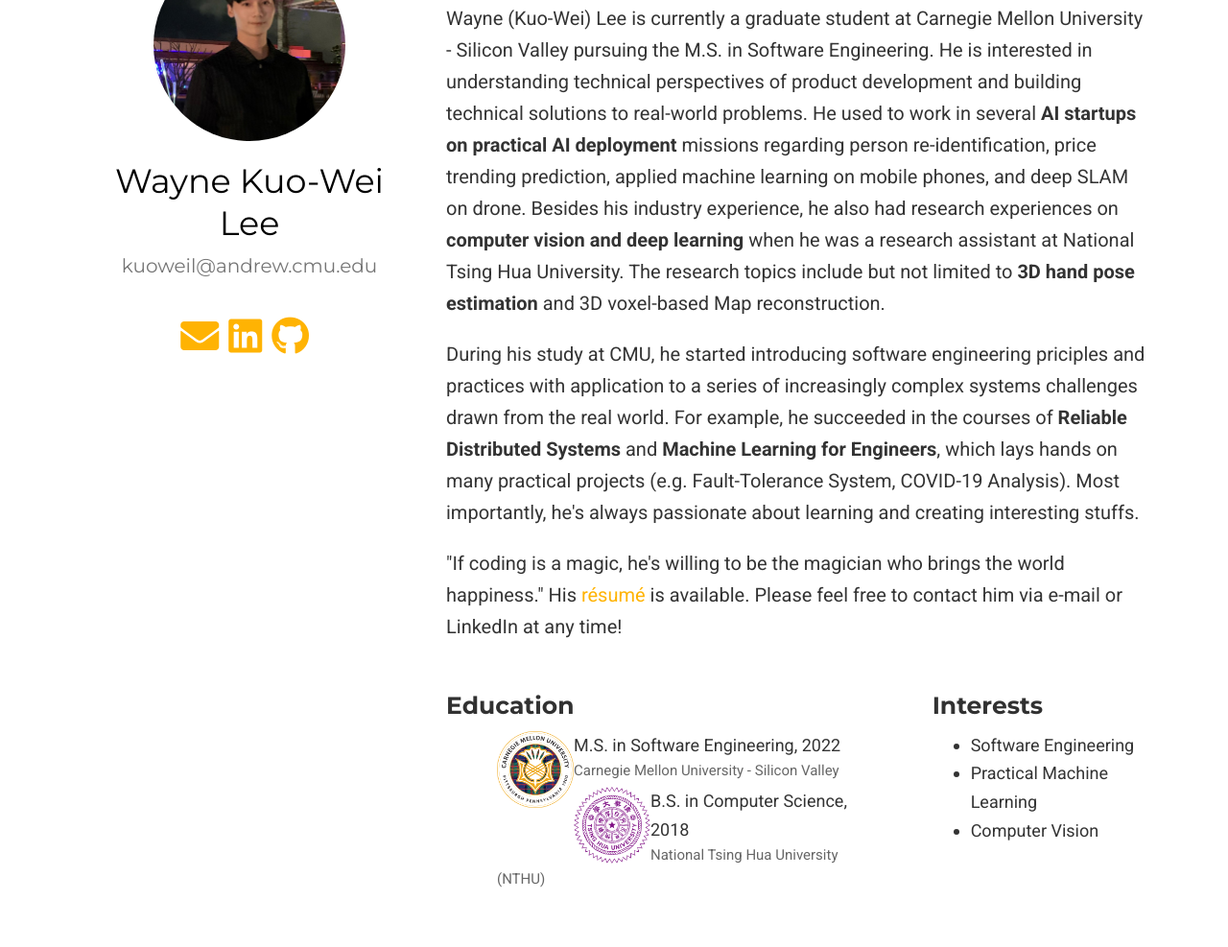
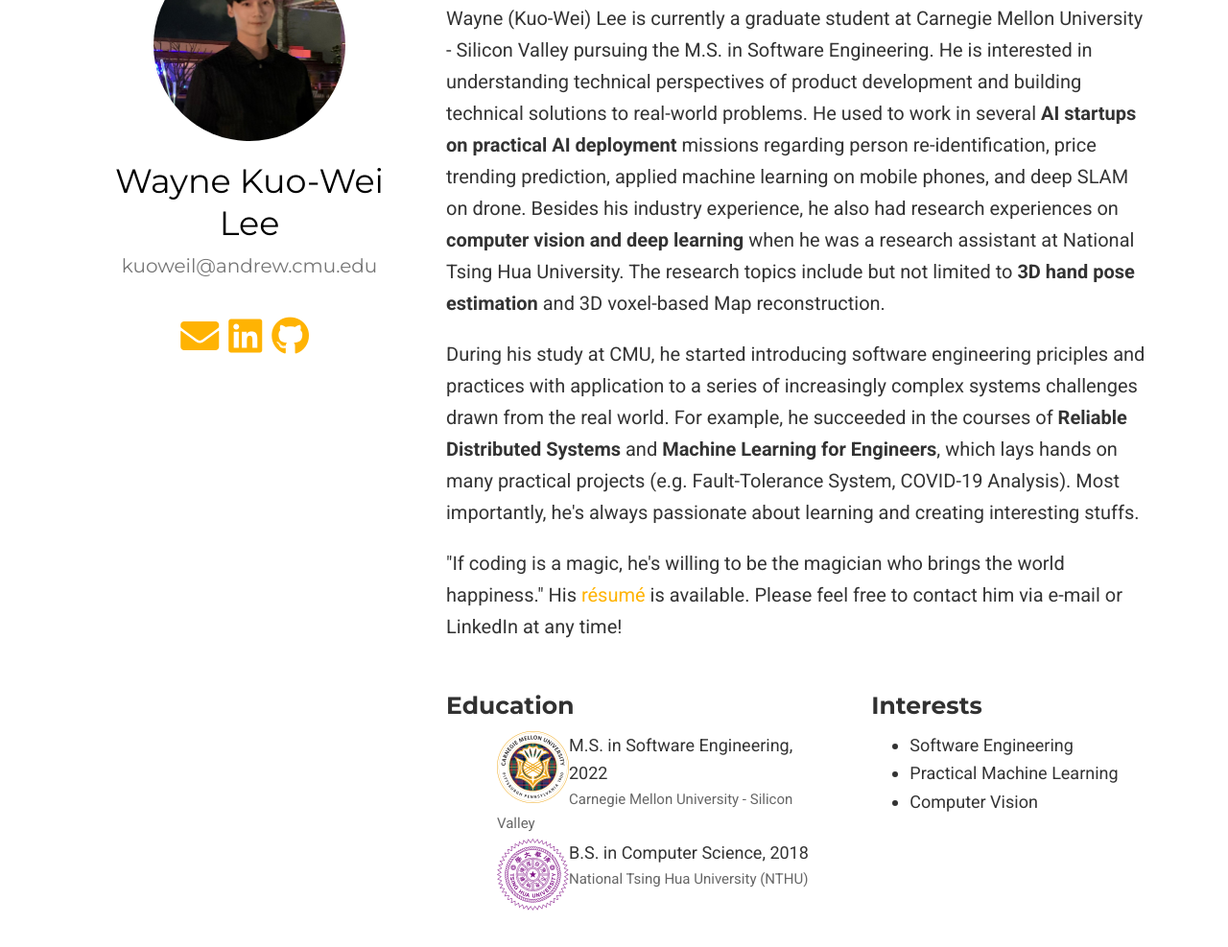
Before and after one commit to HyperWayne/hyperwayne.github.io, a plain HTML site: page index.html in a window 1280 px wide. Shown: the part 203-1190 px from the top of the page at 96% size. Drawn offline with nearby package versions, Linux system fonts and the light colour scheme; some icons are missing.

Commit message:
Education updated

```diff
--- a/index.html
+++ b/index.html
@@ -217,24 +217,23 @@
 
     <div class="row">
 
-        <div class="col-md-8">
+        <div class="col-md-7">
             <h3>Education</h3>
             <ul class="ul-edu fa-ul">
                   <li>
                         <!-- <i class="fa-li fas fa-graduation-cap"></i> -->
+                        <img align="left" src="/img/cmu_logo.png" width="75">
+                        <div class="description">
 
-                        <div class="description">
-                          <img align="left" src="/img/cmu_logo.png" width="80">
                           <p class="course">M.S. in Software Engineering, 2022</p>
                           <p class="institution">Carnegie Mellon University - Silicon Valley </p>
-
                         </div>
                   </li>
                   <li>
                         <!-- <i class="fa-li fas fa-graduation-cap"></i> -->
+                        <img align="left" src="/img/nthu-logo.png" width="75">
+                        <div class="description">
 
-                        <div class="description">
-                          <img align="left" src="/img/nthu-logo.png" width="80">
                           <p class="course">B.S. in Computer Science, 2018</p>
                           <p class="institution">National Tsing Hua University (NTHU)</p>
 
@@ -243,7 +242,7 @@
             </ul>
         </div>
 
-        <div class="col-md-4">
+        <div class="col-md-5">
             <h3>Interests</h3>
             <ul class="ul-interests">
                   <li>Software Engineering</li>
```
